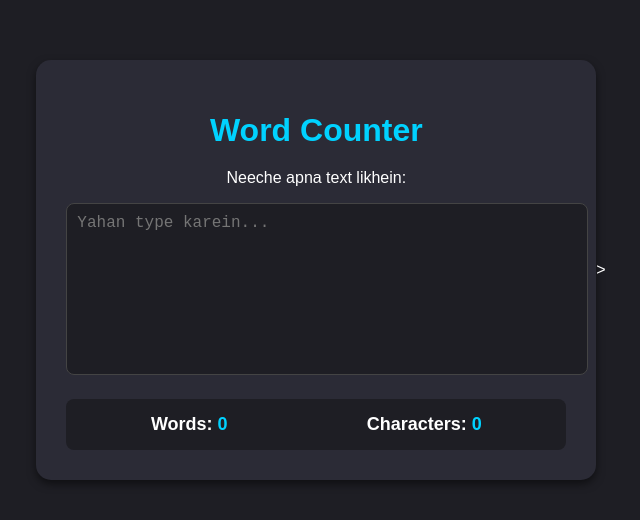
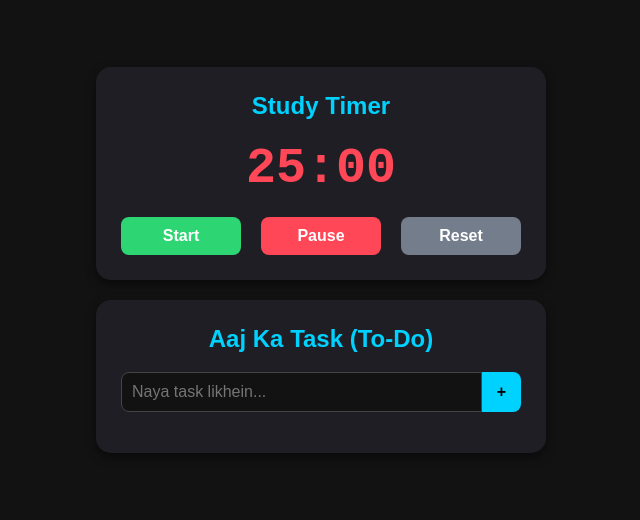
Before and after one commit to obitootobii/obitootobii.github.io, a plain HTML site: page index.html in a window 1280 px wide. Shown: the part 150-670 px from the top of the page, without its empty margins (319-959 px from the left). Drawn offline with Linux system fonts and the light colour scheme.

Commit message:
Update index.html

```diff
--- a/index.html
+++ b/index.html
@@ -1,10 +1,10 @@
 <!DOCTYPE html>
 <html>
 <head>
-    <title>My Tools - Word Counter</title>
+    <title>My Smart Study Tools</title>
     <style>
         body {
-            background-color: #1e1e24;
+            background-color: #121212;
             color: white;
             font-family: Arial, sans-serif;
             display: flex;
@@ -14,75 +14,174 @@
             margin: 0;
             padding: 20px;
         }
+        .container {
+            width: 100%;
+            max-width: 450px;
+        }
         .card {
-            background-color: #2b2b36;
-            padding: 30px;
+            background-color: #1e1e24;
+            padding: 25px;
             border-radius: 15px;
-            text-align: center;
-            box-shadow: 0 4px 8px rgba(0, 0, 0, 0.5);
-            width: 100%;
-            max-width: 500px;
-        }
-        h1 {
-            color: #00d2ff;
+            box-shadow: 0 4px 10px rgba(0, 0, 0, 0.5);
             margin-bottom: 20px;
         }
-        textarea {
-            width: 100%;
-            height: 150px;
+        h2 {
+            color: #00d2ff;
+            text-align: center;
+            margin-top: 0;
+        }
+        /* Timer ka design */
+        #timer-display {
+            font-size: 50px;
+            font-weight: bold;
+            text-align: center;
+            color: #ff4757;
+            margin: 20px 0;
+            font-family: monospace;
+        }
+        .btn-group {
+            display: flex;
+            justify-content: space-between;
+        }
+        button {
+            padding: 10px 15px;
+            border: none;
+            border-radius: 8px;
+            font-size: 16px;
+            font-weight: bold;
+            cursor: pointer;
+            width: 30%;
+            transition: 0.3s;
+        }
+        .start { background-color: #2ed573; color: white; }
+        .stop { background-color: #ff4757; color: white; }
+        .reset { background-color: #747d8c; color: white; }
+
+        /* To-Do List ka design */
+        .input-group {
+            display: flex;
+            margin-bottom: 15px;
+        }
+        input[type="text"] {
+            flex: 1;
             padding: 10px;
-            border-radius: 8px;
+            border-radius: 8px 0 0 8px;
             border: 1px solid #444;
-            background-color: #1e1e24;
+            background-color: #121212;
             color: white;
             font-size: 16px;
-            resize: none;
-            margin-bottom: 20px;
         }
-        .result-box {
+        .add-btn {
+            padding: 10px 15px;
+            background-color: #00d2ff;
+            color: black;
+            border-radius: 0 8px 8px 0;
+            width: auto;
+        }
+        ul {
+            list-style-type: none;
+            padding: 0;
+        }
+        li {
+            background-color: #2b2b36;
+            padding: 12px;
+            margin-bottom: 8px;
+            border-radius: 8px;
             display: flex;
-            justify-content: space-around;
-            font-size: 18px;
-            font-weight: bold;
-            background-color: #1e1e24;
-            padding: 15px;
-            border-radius: 8px;
+            justify-content: space-between;
+            align-items: center;
         }
-        .result-box span {
-            color: #00d2ff;
+        .delete-btn {
+            background-color: transparent;
+            color: #ff4757;
+            font-size: 20px;
+            padding: 0;
+            width: auto;
         }
     </style>
 </head>
 <body>
 
-    <div class="card">
-        <h1>Word Counter</h1>
-        <p>Neeche apna text likhein:</p>
+    <div class="container">
+        <!-- Timer Section -->
+        <div class="card">
+            <h2>Study Timer</h2>
+            <div id="timer-display">25:00</div>
+            <div class="btn-group">
+                <button class="start" onclick="startTimer()">Start</button>
+                <button class="stop" onclick="stopTimer()">Pause</button>
+                <button class="reset" onclick="resetTimer()">Reset</button>
+            </div>
+        </div>
 
-        <textarea id="textInput" placeholder="Yahan type karein..."></textarea>
-
-        <div class="result-box">
-            <div>Words: <span id="wordCount">0</span></div>
-            <div>Characters: <span id="charCount">0</span></div>
+        <!-- To-Do List Section -->
+        <div class="card">
+            <h2>Aaj Ka Task (To-Do)</h2>
+            <div class="input-group">
+                <input type="text" id="taskInput" placeholder="Naya task likhein...">
+                <button class="add-btn" onclick="addTask()">+</button>
+            </div>
+            <ul id="taskList">
+                <!-- Tasks yahan aayenge -->
+            </ul>
         </div>
     </div>
 
     <script>
-        // Ye JavaScript ka code hai jo live count karega
-        const textInput = document.getElementById('textInput');
-        const wordCount = document.getElementById('wordCount');
-        const charCount = document.getElementById('charCount');
+        // --- Timer Logic ---
+        let time = 25 * 60; // 25 minute
+        let timerInterval;
+        const timerDisplay = document.getElementById('timer-display');
 
-        textInput.addEventListener('input', function() {
-            // Characters ginnna
-            let text = this.value;
-            charCount.textContent = text.length;
+        function updateDisplay() {
+            let minutes = Math.floor(time / 60);
+            let seconds = time % 60;
+            timerDisplay.innerText = `${minutes < 10 ? '0' : ''}${minutes}:${seconds < 10 ? '0' : ''}${seconds}`;
+        }
 
-            // Words ginna (space ke hisaab se)
-            let words = text.trim().split(/\s+/).filter(word => word.length > 0);
-            wordCount.textContent = words.length;
-        });
+        function startTimer() {
+            if (timerInterval) return; // Agar pehle se chal raha hai toh kuch mat karo
+            timerInterval = setInterval(() => {
+                if (time > 0) {
+                    time--;
+                    updateDisplay();
+                } else {
+                    clearInterval(timerInterval);
+                    alert("Time's up! Take a break.");
+                }
+            }, 1000);
+        }
+
+        function stopTimer() {
+            clearInterval(timerInterval);
+            timerInterval = null;
+        }
+
+        function resetTimer() {
+            stopTimer();
+            time = 25 * 60;
+            updateDisplay();
+        }
+
+        // --- To-Do List Logic ---
+        function addTask() {
+            const input = document.getElementById('taskInput');
+            const taskText = input.value.trim();
+
+            if (taskText !== "") {
+                const ul = document.getElementById('taskList');
+                const li = document.createElement('li');
+
+                li.innerHTML = `
+                    <span>${taskText}</span>
+                    <button class="delete-btn" onclick="this.parentElement.remove()">✖</button>
+                `;
+
+                ul.appendChild(li);
+                input.value = ""; // Input box khali karo
+            }
+        }
     </script>
 
 </body>
-</html>>
+    </html>
```
